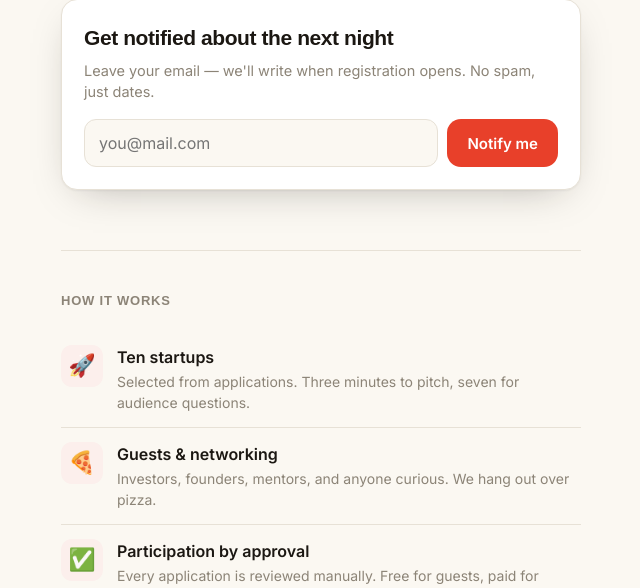
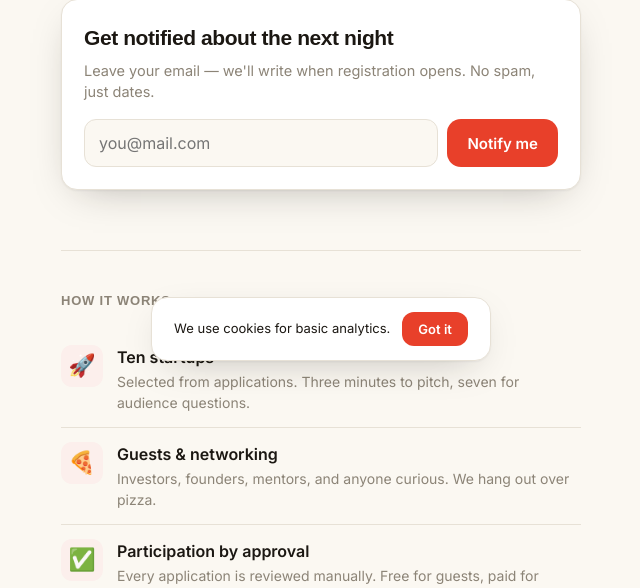
Before and after one commit to bunyodkh/pizzapitch_new, a Django app: page / in a window 1280 px wide. Shown: the part 423-1011 px from the top of the page, without its empty margins (319-959 px from the left). Run offline with Django 5.2, Linux system fonts and the light colour scheme; data that the repository does not hold is empty; parts of the project's set-up code (start-up, migrations or seed data) failed here and were passed over; some web fonts are replaced.

Commit message:
minor upd

```diff
--- a/events/static/css/styles.css
+++ b/events/static/css/styles.css
@@ -209,3 +209,19 @@
   .fmt p{margin:0}
   .fmt .t{font-weight:600;margin-bottom:2px}
   .fmt .d{color:var(--muted);font-size:14px}
+
+  .cookie-banner{
+    position:fixed;left:0;right:0;bottom:16px;z-index:40;
+    width:calc(100% - 40px);max-width:340px;margin:0 auto;
+    display:flex;align-items:center;justify-content:center;gap:12px;flex-wrap:wrap;
+    padding:14px 16px;background:var(--card);border:1px solid var(--line);border-radius:var(--radius);box-shadow:var(--shadow);
+    transform:translateY(140%);transition:transform .25s ease;
+  }
+  .cookie-banner.show{transform:translateY(0)}
+  .cookie-banner p{margin:0;color:var(--ink);font-size:13px;line-height:1.5}
+  .cookie-banner button{
+    flex:none;font-family:Inter,sans-serif;font-weight:600;font-size:13px;
+    background:var(--tomato);color:#fff;border:0;border-radius:12px;padding:9px 16px;cursor:pointer;
+    transition:background .15s ease;
+  }
+  .cookie-banner button:hover{background:var(--tomato-dark)}
--- a/events/static/css/team.css
+++ b/events/static/css/team.css
@@ -136,7 +136,7 @@ p.tsub{color:var(--muted);font-size:14px;margin:0 0 24px}
 .eform{background:var(--card);border:1px solid var(--line);border-radius:var(--radius);padding:22px;box-shadow:var(--shadow);max-width:640px;display:flex;flex-direction:column;gap:16px}
 .ffield2{display:flex;flex-direction:column;gap:5px}
 .ffield2 label{font-size:11px;text-transform:uppercase;letter-spacing:.05em;color:var(--muted);font-weight:600}
-.ffield2 input[type=text],.ffield2 input[type=date],.ffield2 input[type=time],.ffield2 input[type=number],.ffield2 textarea,.ffield2 select{font-family:Inter,sans-serif;font-size:14px;color:var(--ink);background:var(--paper);border:1.5px solid var(--line);border-radius:10px;padding:9px 12px;width:100%}
+.ffield2 input[type=text],.ffield2 input[type=date],.ffield2 input[type=time],.ffield2 input[type=number],.ffield2 input[type=url],.ffield2 textarea,.ffield2 select{font-family:Inter,sans-serif;font-size:14px;color:var(--ink);background:var(--paper);border:1.5px solid var(--line);border-radius:10px;padding:9px 12px;width:100%}
 .ffield2 textarea{resize:vertical}
 .ffield2.has-error input,.ffield2.has-error textarea{border-color:var(--tomato)}
 .fhelp{font-size:11.5px;color:var(--muted);margin:0}
--- a/events/templates/base.html
+++ b/events/templates/base.html
@@ -47,6 +47,28 @@
     {% trans 'built for founders' %}
   {% endblock %}</footer>
 </div>
+
+<div class="cookie-banner" id="cookieBanner" hidden>
+  <p>{% blocktrans %}We use cookies for basic analytics.{% endblocktrans %}</p>
+  <button type="button" id="cookieBannerOk">{% trans 'Got it' %}</button>
+</div>
+<script>
+(function () {
+  var STORAGE_KEY = 'cookieNoticeDismissed';
+  var banner = document.getElementById('cookieBanner');
+  if (!banner || localStorage.getItem(STORAGE_KEY)) return;
+
+  banner.hidden = false;
+  requestAnimationFrame(function () { banner.classList.add('show'); });
+
+  document.getElementById('cookieBannerOk').addEventListener('click', function () {
+    banner.classList.remove('show');
+    localStorage.setItem(STORAGE_KEY, '1');
+    setTimeout(function () { banner.hidden = true; }, 250);
+  });
+})();
+</script>
+
 {% block overlays %}{% endblock %}
 {% block extra_js %}{% endblock %}
 </body>
--- a/events/templates/includes/apply_overlay.html
+++ b/events/templates/includes/apply_overlay.html
@@ -43,7 +43,7 @@
           <div class="only-startup">
             <div class="field" data-req><label>{% trans 'Project name' %}</label><input name="project" placeholder="{% trans 'Your startup' %}"><p class="msg">{% trans 'Enter a name' %}</p></div>
             <div class="field" data-req><label>{% trans 'Phone' %}</label><input name="phone" type="tel" autocomplete="tel" placeholder="+998 90 123 45 67"><p class="msg">{% trans 'Enter your phone' %}</p></div>
-            <div class="field"><label>{% trans 'Website or pitch deck link' %} <span class="opt">— {% trans 'optional' %}</span></label><input name="link" type="url" placeholder="https://..."><p class="field-hint">{% blocktrans %}The link must be <strong>public</strong> — it should open for anyone without requesting access. We can't open private links (e.g. Google Docs set to "restricted").{% endblocktrans %}</p></div>
+            <div class="field"><label>{% trans 'Website or pitch deck link' %}</label><input name="link" type="url" placeholder="https://..."><p class="field-hint">{% blocktrans %}The link must be <strong>public</strong> — it should open for anyone without requesting access. We can't open private links (e.g. Google Docs set to "restricted").{% endblocktrans %}</p></div>
             <div class="field" data-req><label>{% trans 'What you do — in one sentence' %}</label><textarea name="pitch" placeholder="{% trans 'We help ... do ...' %}"></textarea><p class="msg">{% trans 'A couple words about the product' %}</p></div>
             <div class="fee">
               <span class="fee-amt">{% blocktrans with price=event.startup_price|floatformat:0 currency=event.currency %}Participation — {{ price }} {{ currency }}{% endblocktrans %}</span>
```
Also changed, not shown: locale/ru/LC_MESSAGES/django.po, 1 other file.
